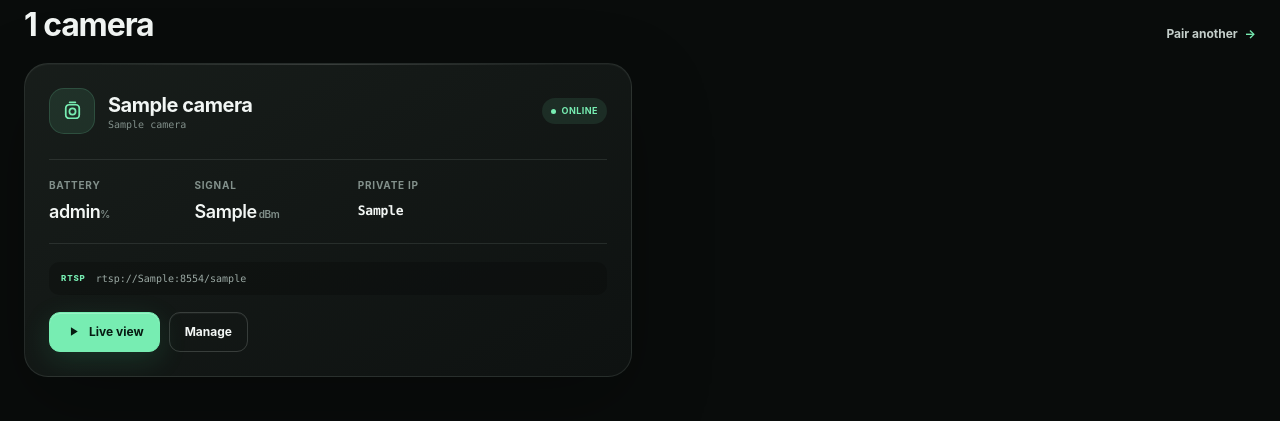
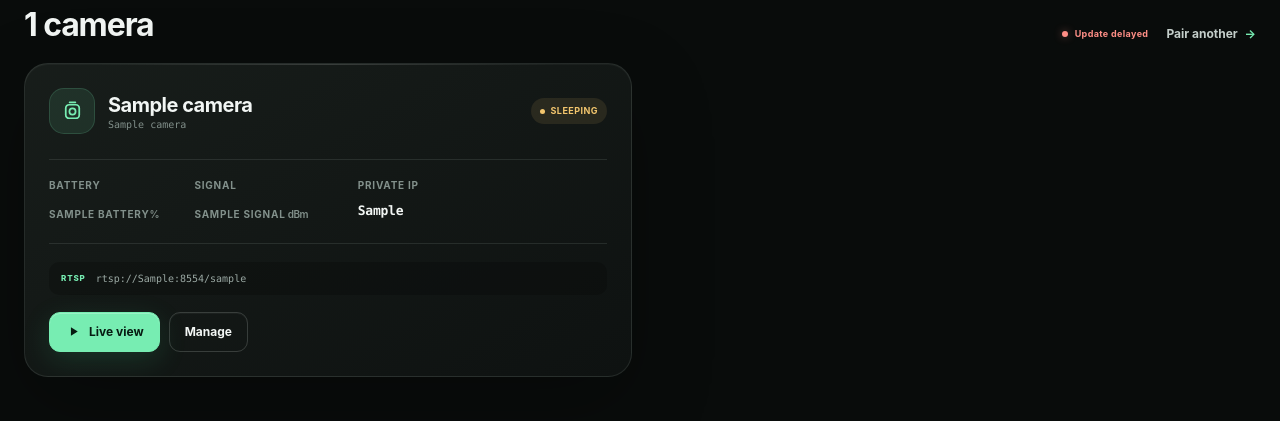
Before and after one commit to jaredthejellyfish/pi-arlo, a FastAPI app: template templates/index.html in a window 1280 px wide. Shown: the part 846-1267 px from the top of the page. Run offline with FastAPI, Linux system fonts and the light colour scheme; the template is opened without the code that fills it: most values are stand-ins (such as "Sample title", 1, 10 or a date in 2020).

Commit message:
Refresh camera telemetry automatically

```diff
--- a/arlo_manager/app.py
+++ b/arlo_manager/app.py
@@ -3,6 +3,7 @@
 import asyncio
 import json
 import secrets
+import time
 from concurrent.futures import ThreadPoolExecutor
 from pathlib import Path
 from typing import Any
@@ -98,42 +99,55 @@
     statuses: dict[str, dict[str, Any]],
 ) -> dict[str, Any]:
     device = devices.get(camera.serial, {})
+    associated = camera.mac in stations
+    state = "online" if associated else "sleeping" if device else "offline"
+    status = statuses.get(camera.serial, {})
     return {
         "camera": camera,
-        "online": bool(device) or camera.mac in stations,
-        "associated": camera.mac in stations,
-        "status": statuses.get(camera.serial, {}),
+        "online": state == "online",
+        "state": state,
+        "associated": associated,
+        "battery": status.get("BatteryLevel", status.get("BatPercent")),
+        "signal": status.get("WifiRSSI", stations.get(camera.mac, {}).get("signal")),
+        "status": status,
         "station": stations.get(camera.mac, {}),
     }
 
 
-@app.get("/", response_class=HTMLResponse)
-def index(request: Request, _: str = Depends(require_auth)) -> HTMLResponse:
+def collect_camera_views() -> list[dict[str, Any]]:
     cameras = store.all()
-    with ThreadPoolExecutor(max_workers=3) as executor:
-        health_future = executor.submit(system.health)
+    with ThreadPoolExecutor(max_workers=2) as executor:
         devices_future = executor.submit(system.arlo_devices)
         stations_future = executor.submit(system.stations)
-        health = health_future.result()
         device_list = devices_future.result()
         stations = stations_future.result()
     devices = {str(item.get("serial_number", "")): item for item in device_list}
-    online_serials = [serial for serial in cameras if serial in devices]
-    with ThreadPoolExecutor(max_workers=max(1, len(online_serials))) as executor:
+    reporting_serials = [serial for serial in cameras if serial in devices]
+    with ThreadPoolExecutor(max_workers=max(1, len(reporting_serials))) as executor:
         status_futures = {
             serial: executor.submit(system.arlo_status, serial)
-            for serial in online_serials
+            for serial in reporting_serials
         }
         statuses = {
             serial: future.result() for serial, future in status_futures.items()
         }
+    return [
+        camera_view(camera, devices, stations, statuses)
+        for camera in cameras.values()
+    ]
+
+
+@app.get("/", response_class=HTMLResponse)
+def index(request: Request, _: str = Depends(require_auth)) -> HTMLResponse:
+    with ThreadPoolExecutor(max_workers=2) as executor:
+        health_future = executor.submit(system.health)
+        cameras_future = executor.submit(collect_camera_views)
+        health = health_future.result()
+        cameras = cameras_future.result()
     context = {
         "request": request,
         "health": health,
-        "cameras": [
-            camera_view(camera, devices, stations, statuses)
-            for camera in cameras.values()
-        ],
+        "cameras": cameras,
         "advertised_host": system.advertised_host(),
         "mqtt_enabled": mqtt.enabled,
     }
@@ -143,6 +157,26 @@
 @app.get("/api/health")
 def health(_: str = Depends(require_auth)) -> dict[str, Any]:
     return system.health()
+
+
+@app.get("/api/cameras/status")
+def cameras_status(_: str = Depends(require_auth)) -> dict[str, Any]:
+    views = collect_camera_views()
+    return {
+        "updated_at": time.time(),
+        "interval_seconds": 7,
+        "cameras": {
+            item["camera"].serial: {
+                "state": item["state"],
+                "online": item["online"],
+                "associated": item["associated"],
+                "battery": item["battery"],
+                "signal": item["signal"],
+                "status": item["status"],
+            }
+            for item in views
+        },
+    }
 
 
 @app.get("/pair", response_class=HTMLResponse)
--- a/static/app.js
+++ b/static/app.js
@@ -91,3 +91,126 @@
     setTimeout(() => { button.innerHTML = prior; }, 1400);
   });
 });
+
+const CAMERA_REFRESH_MS = 7000;
+let cameraRefreshTimer;
+let cameraRefreshInFlight = false;
+
+function setMetric(root, valueSelector, unitSelector, value) {
+  const valueNode = root.querySelector(valueSelector);
+  const unitNode = root.querySelector(unitSelector);
+  if (!valueNode || !unitNode) return;
+  const available = value !== null && value !== undefined && value !== "";
+  valueNode.textContent = available ? value : "—";
+  unitNode.classList.toggle("hidden", !available);
+}
+
+function updateCameraCard(card, camera) {
+  const state = card.querySelector("[data-camera-state]");
+  if (state) {
+    state.classList.remove("online", "sleeping", "offline");
+    state.classList.add(camera.state);
+    const label = state.querySelector("span");
+    if (label) label.textContent = camera.state[0].toUpperCase() + camera.state.slice(1);
+  }
+  setMetric(card, "[data-camera-battery]", "[data-battery-unit]", camera.battery);
+  setMetric(card, "[data-camera-signal]", "[data-signal-unit]", camera.signal);
+}
+
+function statusText(value) {
+  if (value === null) return "null";
+  if (typeof value === "object") return JSON.stringify(value);
+  return String(value);
+}
+
+function updateCameraDetail(root, camera) {
+  const connection = root.querySelector("[data-camera-connection]");
+  if (connection) {
+    connection.classList.remove("up", "idle", "down");
+    connection.classList.add(camera.state === "online" ? "up" : camera.state === "sleeping" ? "idle" : "down");
+    connection.title = camera.state[0].toUpperCase() + camera.state.slice(1);
+  }
+
+  const list = root.querySelector("[data-camera-status-list]");
+  if (!list) return;
+  const entries = Object.entries(camera.status || {});
+  if (!entries.length) {
+    const empty = document.createElement("div");
+    empty.className = "sleeping-state";
+    const icon = document.createElement("span");
+    icon.setAttribute("aria-hidden", "true");
+    icon.textContent = "◌";
+    const copy = document.createElement("p");
+    const title = document.createElement("strong");
+    title.textContent = "No live report";
+    const note = document.createElement("small");
+    note.textContent = "The camera is sleeping or has not reported status yet.";
+    copy.append(title, note);
+    empty.append(icon, copy);
+    list.replaceChildren(empty);
+    return;
+  }
+
+  const fragment = document.createDocumentFragment();
+  for (const [key, value] of entries) {
+    const row = document.createElement("div");
+    const term = document.createElement("dt");
+    const description = document.createElement("dd");
+    term.textContent = key;
+    description.textContent = statusText(value);
+    row.append(term, description);
+    fragment.append(row);
+  }
+  list.replaceChildren(fragment);
+}
+
+function setRefreshIndicator(state, updatedAt) {
+  document.querySelectorAll("[data-refresh-indicator]").forEach((indicator) => {
+    indicator.classList.toggle("refreshing", state === "refreshing");
+    indicator.classList.toggle("stale", state === "stale");
+    const label = indicator.querySelector("[data-refresh-label]");
+    if (!label) return;
+    if (state === "refreshing") label.textContent = "Refreshing…";
+    else if (state === "stale") label.textContent = "Update delayed";
+    else label.textContent = "Updated just now";
+    if (updatedAt) indicator.title = `Last updated ${new Date(updatedAt * 1000).toLocaleTimeString()}`;
+  });
+}
+
+async function refreshCameraStatuses() {
+  clearTimeout(cameraRefreshTimer);
+  if (cameraRefreshInFlight) {
+    cameraRefreshTimer = setTimeout(refreshCameraStatuses, CAMERA_REFRESH_MS);
+    return;
+  }
+
+  cameraRefreshInFlight = true;
+  setRefreshIndicator("refreshing");
+  try {
+    const statusUrl = new URL("/api/cameras/status", window.location.origin);
+    const payload = await responseJson(await fetch(statusUrl, {cache: "no-store"}));
+    document.querySelectorAll("[data-camera-serial]").forEach((card) => {
+      const camera = payload.cameras[card.dataset.cameraSerial];
+      if (camera) updateCameraCard(card, camera);
+    });
+    const detail = document.querySelector("[data-camera-detail]");
+    if (detail) {
+      const camera = payload.cameras[detail.dataset.cameraDetail];
+      if (camera) updateCameraDetail(detail, camera);
+    }
+    setRefreshIndicator("current", payload.updated_at);
+  } catch (error) {
+    console.warn("Camera status refresh failed", error);
+    setRefreshIndicator("stale");
+  } finally {
+    cameraRefreshInFlight = false;
+    cameraRefreshTimer = setTimeout(refreshCameraStatuses, CAMERA_REFRESH_MS);
+  }
+}
+
+if (document.querySelector("[data-camera-serial], [data-camera-detail]")) {
+  cameraRefreshTimer = setTimeout(refreshCameraStatuses, 1000);
+  document.addEventListener("visibilitychange", () => {
+    if (!document.hidden) refreshCameraStatuses();
+  });
+}
--- a/static/style.css
+++ b/static/style.css
@@ -591,6 +591,51 @@
   font-size: 32px;
 }
 
+.section-actions {
+  display: flex;
+  align-items: center;
+  gap: 18px;
+}
+
+.status-refresh {
+  display: inline-flex;
+  align-items: center;
+  gap: 7px;
+  color: var(--muted);
+  font-size: 9px;
+  font-weight: 650;
+  letter-spacing: 0.04em;
+  transition: color 180ms ease;
+}
+
+.status-refresh > i {
+  width: 6px;
+  height: 6px;
+  border-radius: 50%;
+  background: var(--green);
+  box-shadow: 0 0 9px rgba(119, 237, 178, 0.5);
+}
+
+.status-refresh.refreshing > i,
+.live-label.refreshing > i {
+  animation: refresh-pulse 0.8s ease-in-out infinite alternate;
+}
+
+.status-refresh.stale,
+.live-label.stale {
+  color: var(--red);
+}
+
+.status-refresh.stale > i,
+.live-label.stale > i {
+  background: var(--red);
+  box-shadow: 0 0 9px rgba(255, 143, 135, 0.45);
+}
+
+@keyframes refresh-pulse {
+  to { opacity: 0.3; transform: scale(0.7); }
+}
+
 .text-link,
 .back-link {
   color: var(--text-soft);
@@ -709,6 +754,16 @@
 .camera-state.online {
   color: var(--green);
   background: var(--green-soft);
+}
+
+.camera-state.sleeping {
+  color: var(--amber);
+  background: var(--amber-soft);
+}
+
+.camera-state.offline {
+  color: var(--red);
+  background: var(--red-soft);
 }
 
 .camera-stats {
@@ -1782,6 +1837,12 @@
     font-size: 27px;
   }
 
+  .section-actions {
+    align-items: flex-end;
+    flex-direction: column-reverse;
+    gap: 7px;
+  }
+
   .camera-card-head {
     grid-template-columns: 44px minmax(0, 1fr);
   }
--- a/templates/index.html
+++ b/templates/index.html
@@ -67,24 +67,27 @@
   <section class="camera-section">
     <div class="section-heading">
       <div><p class="eyebrow">Camera fleet</p><h2>{{ cameras | length }} camera{{ '' if cameras | length == 1 else 's' }}</h2></div>
-      <a class="text-link" href="/pair">Pair another <span aria-hidden="true">→</span></a>
+      <div class="section-actions">
+        {% if cameras %}<span class="status-refresh" data-refresh-indicator><i></i><span data-refresh-label>Updates every 7 sec</span></span>{% endif %}
+        <a class="text-link" href="/pair">Pair another <span aria-hidden="true">→</span></a>
+      </div>
     </div>
     <div class="camera-grid">
       {% for item in cameras %}
         {% set camera = item.camera %}
-        {% set battery = item.status.get('BatteryLevel', item.status.get('BatPercent')) %}
-        {% set signal = item.status.get('WifiRSSI', item.station.get('signal')) %}
-        <article class="panel camera-card">
+        {% set battery = item.battery %}
+        {% set signal = item.signal %}
+        <article class="panel camera-card" data-camera-serial="{{ camera.serial }}">
           <div class="camera-card-head">
             <span class="camera-glyph" aria-hidden="true">
               <svg viewBox="0 0 28 28" fill="none"><path d="M7 10.5c0-2 1.6-3.5 3.5-3.5h7c2 0 3.5 1.6 3.5 3.5v7c0 2-1.6 3.5-3.5 3.5h-7A3.5 3.5 0 0 1 7 17.5v-7Z" stroke="currentColor" stroke-width="1.8"/><circle cx="14" cy="14" r="3.2" stroke="currentColor" stroke-width="1.8"/><path d="M11 4.5h6" stroke="currentColor" stroke-width="1.8" stroke-linecap="round"/></svg>
             </span>
             <div class="camera-title"><h3>{{ camera.name }}</h3><p>{{ camera.hostname }}</p></div>
-            <span class="camera-state {{ 'online' if item.online else 'offline' }}"><i></i>{{ "Online" if item.online else "Sleeping" }}</span>
+            <span class="camera-state {{ item.state }}" data-camera-state><i></i><span>{{ item.state | capitalize }}</span></span>
           </div>
           <div class="camera-stats">
-            <div><span>Battery</span><strong>{{ battery if battery is not none else '—' }}{% if battery is not none %}<small>%</small>{% endif %}</strong></div>
-            <div><span>Signal</span><strong>{{ signal if signal is not none else '—' }}{% if signal is not none %}<small> dBm</small>{% endif %}</strong></div>
+            <div><span>Battery</span><strong><span data-camera-battery>{{ battery if battery is not none else '—' }}</span><small data-battery-unit{% if battery is none %} class="hidden"{% endif %}>%</small></strong></div>
+            <div><span>Signal</span><strong><span data-camera-signal>{{ signal if signal is not none else '—' }}</span><small data-signal-unit{% if signal is none %} class="hidden"{% endif %}> dBm</small></strong></div>
             <div><span>Private IP</span><strong class="mono">{{ camera.ip }}</strong></div>
           </div>
           <div class="stream-row"><span>RTSP</span><code>rtsp://{{ advertised_host }}:8554/{{ camera.slug }}</code></div>
```
Also changed, not shown: templates/camera.html (+4 -4 lines), tests/test_camera_refresh.py (added, +70 -0 lines).
